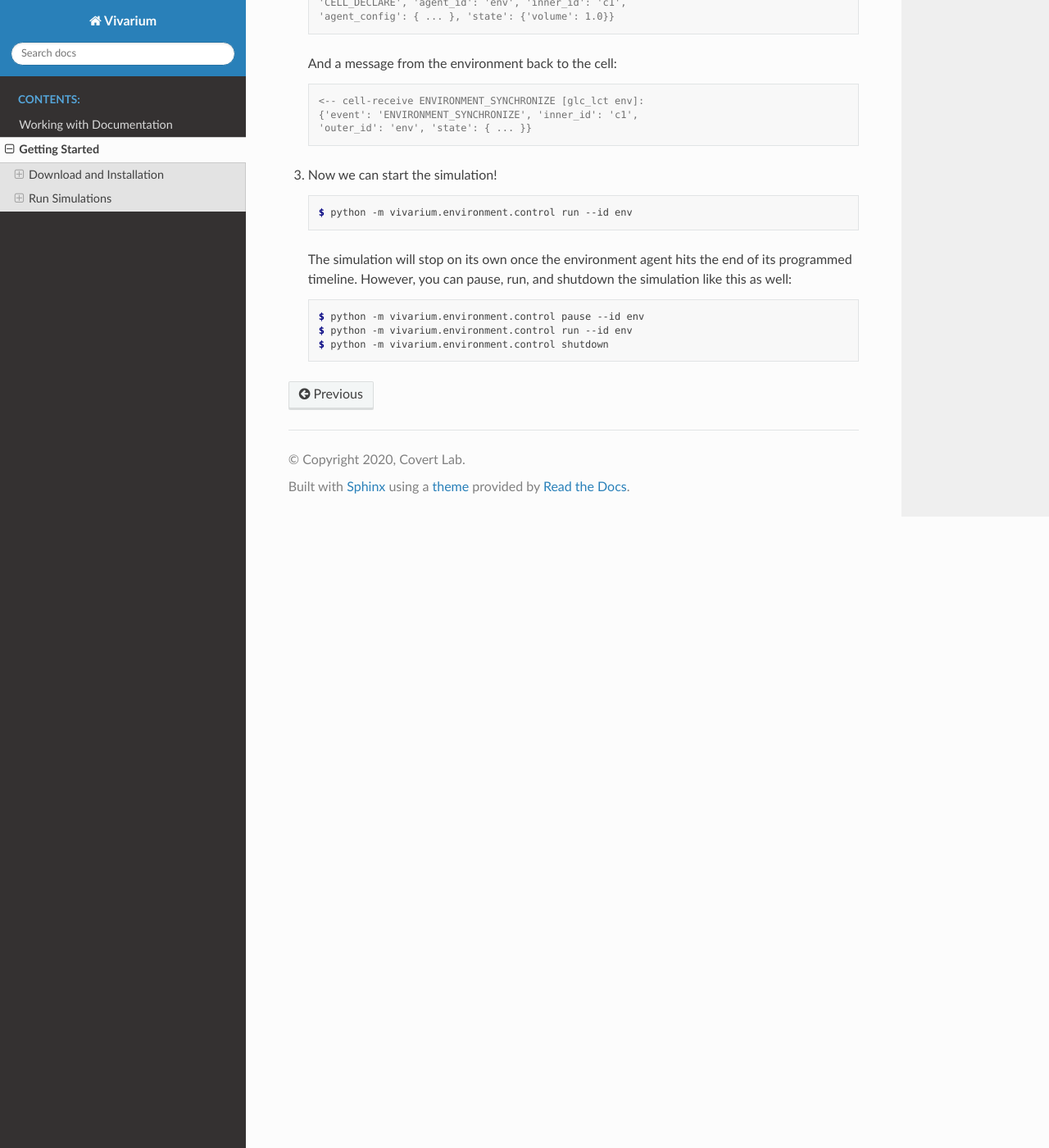
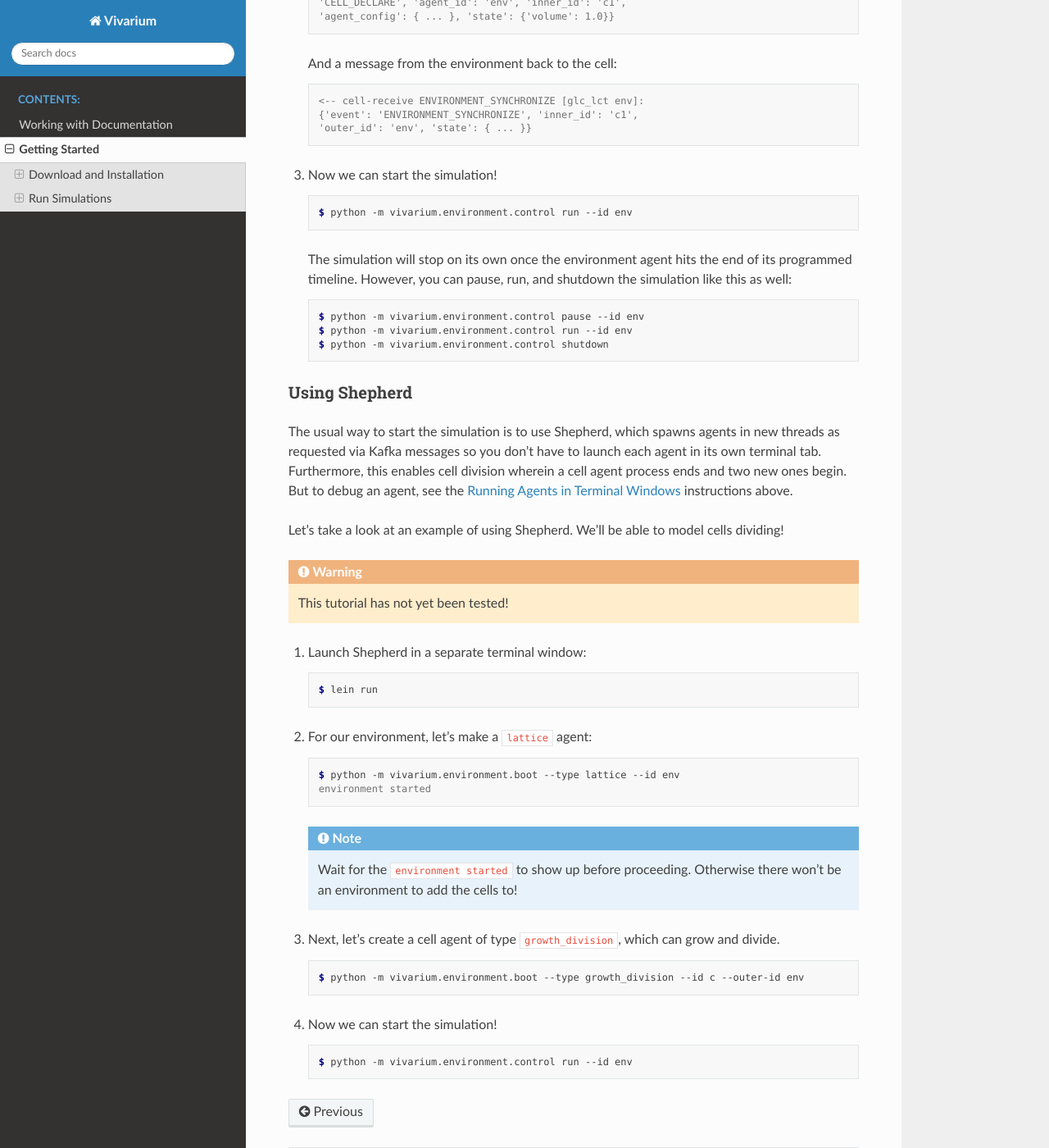
Before and after one commit to hongzhonglu/vivarium, a Sphinx documentation site: the page built from doc/getting_started.rst, in a window 1280 px wide and 1400 px high, scrolled down 11444 px. Shown: the whole window at 82% size. Built offline with Sphinx 7.4.7 and the Read the Docs theme 2.0.0, drawn with Linux system fonts in a browser that asks for light colours; some of the changed text lies outside the part shown.

Commit message:
Add draft Shepherd tutorial

```diff
--- a/doc/getting_started.rst
+++ b/doc/getting_started.rst
@@ -423,6 +423,8 @@ to tell, but the limiting amino acid is either alanine or leucine.
 
 .. todo:: Is alanine or leucine limiting?
 
+.. _agents-in-terminal-windows:
+
 Running Agents in Terminal Windows
 ==================================
 
@@ -591,8 +593,6 @@ should see the cells shift to consuming lactose.
         {'event': 'ENVIRONMENT_SYNCHRONIZE', 'inner_id': 'c1',
         'outer_id': 'env', 'state': { ... }}
 
-
-
 #. Now we can start the simulation!
 
    .. code-block:: console
@@ -612,3 +612,50 @@ should see the cells shift to consuming lactose.
 .. todo:: Fix this tutorial, as currently it fails.
 
 .. todo:: Add example output from this tutorial.
+
+Using Shepherd
+==============
+
+The usual way to start the simulation is to use Shepherd, which spawns
+agents in new threads as requested via Kafka messages so you don't have
+to launch each agent in its own terminal tab. Furthermore, this enables
+cell division wherein a cell agent process ends and two new ones begin.
+But to debug an agent, see the :ref:`agents-in-terminal-windows`
+instructions above.
+
+Let's take a look at an example of using Shepherd. We'll be able to
+model cells dividing!
+
+.. todo:: Reference composites in this and the previous tutorial
+
+.. WARNING:: This tutorial has not yet been tested!
+
+#. Launch Shepherd in a separate terminal window:
+
+   .. code-block:: console
+
+        $ lein run
+
+#. For our environment, let's make a ``lattice`` agent:
+
+   .. code-block:: console
+
+        $ python -m vivarium.environment.boot --type lattice --id env
+        environment started
+
+   .. note:: Wait for the ``environment started`` to show up before
+       proceeding. Otherwise there won't be an environment to add the
+       cells to!
+
+#. Next, let's create a cell agent of type ``growth_division``, which
+   can grow and divide.
+
+   .. code-block:: console
+
+      $ python -m vivarium.environment.boot --type growth_division --id c --outer-id env
+
+#. Now we can start the simulation!
+
+   .. code-block:: console
+
+        $ python -m vivarium.environment.control run --id env
```
Also changed, not shown: other parts of doc/getting_started.rst (+3 -3 lines).
